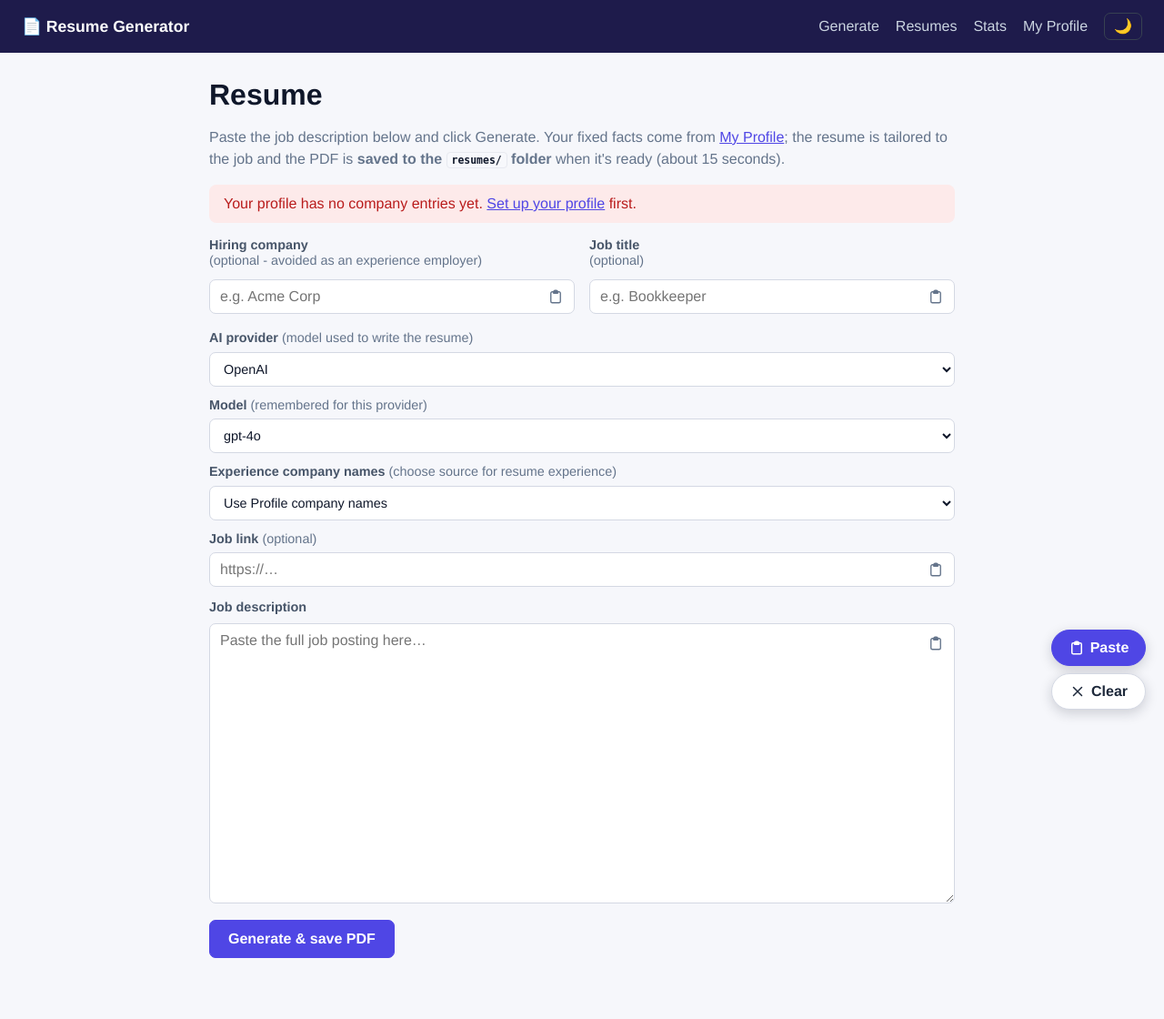
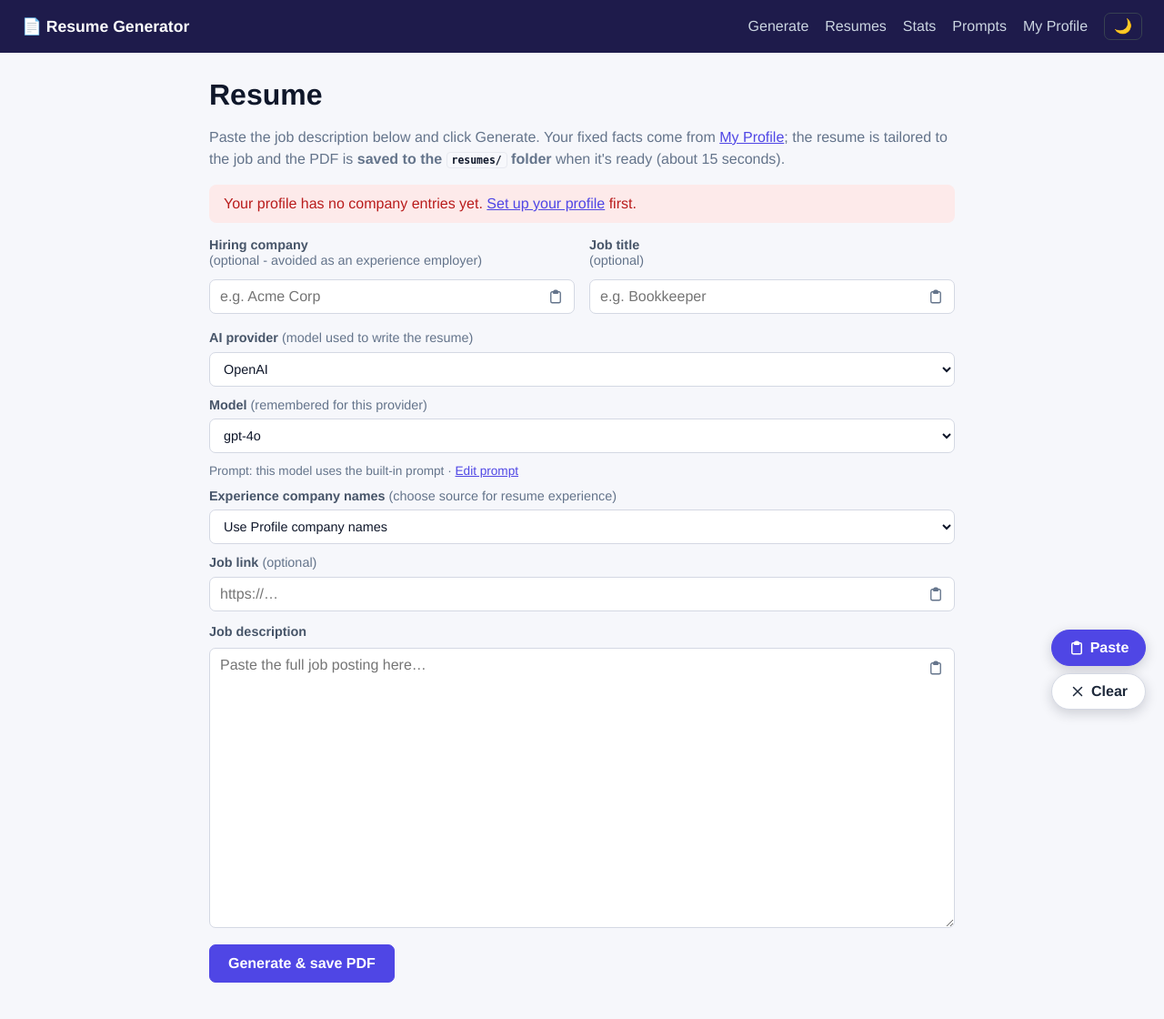
Before and after one commit to pop33557799/resume_generator, a Flask app: page / in a window 1280 px wide. Shown: the top 1120 px of the page at 91% size. Before the commit the page ends 1053 px from the top, so only its background shows below. Run offline with Flask 3, Linux system fonts and the light colour scheme.

Commit message:
add "Prompt" field for AI model

```diff
--- a/app.py
+++ b/app.py
@@ -21,7 +21,7 @@ import re
 import html
 import tempfile
 import time
-from datetime import date, timedelta
+from datetime import date, datetime, timedelta
 from pathlib import Path
 
 from openpyxl import Workbook, load_workbook
@@ -62,8 +62,9 @@ MODEL = os.getenv("OPENAI_MODEL", "gpt-4o")
 NVIDIA_MODEL = os.getenv("NVIDIA_MODEL", "deepseek-ai/deepseek-v4.1-flash")
 NVIDIA_BASE_URL = "https://integrate.api.nvidia.com/v1"
 # NVIDIA-hosted models often default to a short output cap (~1024 tokens),
-# which would cut the resume off; ask for enough room explicitly.
-NVIDIA_MAX_TOKENS = 8000
+# which would cut the resume off; ask for enough room explicitly. DeepSeek's
+# thinking plus a resume measured up to ~6,200 tokens, so leave headroom.
+NVIDIA_MAX_TOKENS = 12000
 OPENROUTER_MODEL = os.getenv("OPENROUTER_MODEL", "openai/gpt-4o")
 OPENROUTER_BASE_URL = "https://openrouter.ai/api/v1"
 # OpenRouter refuses a request unless the balance covers max_tokens up front, so
@@ -74,12 +75,12 @@ AI_PROVIDERS = ("openai", "nvidia", "openrouter")
 # Models offered in the Generate page's "Model" dropdown, per provider. Each
 # provider's model from .env is the default and is added to its list if missing.
 MODEL_CHOICES = {
-    "openai": ["gpt-4o", "gpt-4o-mini", "gpt-5.6-terra", "gpt-5.6-luna"],
+    "openai": ["gpt-4o", "gpt-4o-mini", "gpt-6-luna", "gpt-5.6-terra", "gpt-5.6-luna"],
     "nvidia": ["deepseek-ai/deepseek-v4.1-flash", "nvidia/nemotron-3.5-lightning-30b-a3b",
                "moonshotai/kimi-k3"],
-    "openrouter": ["openai/gpt-4o", "openai/gpt-4o-mini", "openai/gpt-5.6-terra",
-                   "openai/gpt-5.6-luna", "deepseek/deepseek-v4.1-flash",
-                   "anthropic/claude-sonnet-5.5"],
+    "openrouter": ["openai/gpt-4o", "openai/gpt-4o-mini", "openai/gpt-6-luna",
+                   "openai/gpt-5.6-terra", "openai/gpt-5.6-luna",
+                   "deepseek/deepseek-v4.1-flash", "anthropic/claude-sonnet-5.5"],
 }
 DEFAULT_MODELS = {"openai": MODEL, "nvidia": NVIDIA_MODEL, "openrouter": OPENROUTER_MODEL}
 for _provider, _default in DEFAULT_MODELS.items():
@@ -557,15 +558,89 @@ def build_education_text(profile: dict) -> str:
 
 
 def build_prompt(profile: dict, job_description: str, target_company: str = "",
-                 company_source: str = "profile") -> str:
+                 company_source: str = "profile", template: str = PROMPT_TEMPLATE) -> str:
     source_label = "OpenAI" if company_source == "openai" else "Profile"
-    return (PROMPT_TEMPLATE
+    return (template
             .replace("__JOBDESC__", job_description)
             .replace("__TARGETCOMPANY__", target_company or "Not provided; infer it from the job description if present")
             .replace("__COMPANYSOURCE__", source_label)
             .replace("__YOE__", str(years_of_experience(profile)))
             .replace("__COMPANIESTEXT__", build_companies_text(profile))
             .replace("__EDUCATIONTEXT__", build_education_text(profile)))
+
+
+# ---------------------------------------------------------------------------
+# Per-model prompts (edited on the Prompts page)
+# ---------------------------------------------------------------------------
+# prompts.json maps "default" or "model:<name>" to {"system", "prompt",
+# "updated"}. A model uses its own prompt, else the "default" one, else the
+# built-in SYSTEM_PROMPT + PROMPT_TEMPLATE. Prompts belong to the AI model, not
+# the provider: OpenAI's "gpt-4o" and OpenRouter's "openai/gpt-4o" share one.
+
+PROMPTS_PATH = BASE_DIR / "prompts.json"
+DEFAULT_PROMPT_KEY = "default"
+SYSTEM_PROMPT = ("You are an expert resume writer. Follow the user's instructions exactly "
+                 "and output plain text only, in the precise structure requested.")
+# Shown on the Prompts page; build_prompt() fills these in.
+PROMPT_PLACEHOLDERS = [
+    ("__JOBDESC__", "The job description pasted on the Generate page"),
+    ("__TARGETCOMPANY__", "The company name typed on the Generate page"),
+    ("__COMPANYSOURCE__", "\"Profile\" or \"OpenAI\" (the company-names choice)"),
+    ("__YOE__", "Years of experience, from the profile's dates"),
+    ("__COMPANIESTEXT__", "One line per profile company: name, location, dates"),
+    ("__EDUCATIONTEXT__", "One line per profile school: name, location, dates"),
+]
+
+
+def model_name(model: str) -> str:
+    """The AI model without its provider prefix: "openai/gpt-4o" -> "gpt-4o",
+    "deepseek-ai/deepseek-v4.1-flash" -> "deepseek-v4.1-flash"."""
+    return model.rsplit("/", 1)[-1].lstrip("~")
+
+
+def prompt_key(provider: str, model: str) -> str:
+    return f"model:{model_name(model)}"
+
+
+def prompt_models() -> dict:
+    """{prompt key: [(provider, model id), ...]} for every offered model, so a
+    model reachable through several providers appears once."""
+    groups = {}
+    for provider, models in MODEL_CHOICES.items():
+        for m in models:
+            groups.setdefault(prompt_key(provider, m), []).append((provider, m))
+    return groups
+
+
+def prompt_keys() -> list:
+    """Every key the Prompts page can edit: the default, then each model."""
+    return [DEFAULT_PROMPT_KEY] + list(prompt_models())
+
+
+def load_prompts() -> dict:
+    try:
+        data = json.loads(PROMPTS_PATH.read_text(encoding="utf-8"))
+        return data if isinstance(data, dict) else {}
+    except (OSError, ValueError):
+        return {}
+
+
+def save_prompts(prompts: dict) -> None:
+    # Write to a temp file first so a crash can't leave a half-written file.
+    tmp = PROMPTS_PATH.with_suffix(".json.tmp")
+    tmp.write_text(json.dumps(prompts, indent=2, ensure_ascii=False), encoding="utf-8")
+    os.replace(tmp, PROMPTS_PATH)
+
+
+def resolve_prompt(provider: str, model: str, prompts: dict = None) -> tuple:
+    """(system message, prompt template, source) for a model, where source is
+    "model", "default" or "built-in"."""
+    prompts = load_prompts() if prompts is None else prompts
+    for key, source in ((prompt_key(provider, model), "model"), (DEFAULT_PROMPT_KEY, "default")):
+        entry = prompts.get(key) or {}
+        if entry.get("prompt", "").strip():
+            return entry.get("system", "").strip() or SYSTEM_PROMPT, entry["prompt"], source
+    return SYSTEM_PROMPT, PROMPT_TEMPLATE, "built-in"
 
 
 # ---------------------------------------------------------------------------
@@ -759,15 +834,20 @@ def tailor_resume(profile: dict, job_description: str, target_company: str = "",
                   model: str = "") -> dict:
     client, default_model = ai_client(provider)
     model = model or default_model
+    system_prompt, template, _ = resolve_prompt(provider, model)
     limits = {}
-    # The GPT-5.x reasoning family only accepts the default temperature (1) and
-    # rejects any other value, unlike gpt-4o.
-    if "gpt-5" not in model:
+    # The GPT-5.x/6.x reasoning families only accept the default temperature (1)
+    # and reject any other value, unlike gpt-4o.
+    if not re.search(r"gpt-[5-9]", model):
         limits["temperature"] = 0.6
     if provider == "openrouter":
-        # GPT-4o writes a resume in ~1,100 tokens; reasoning models (GPT-5.x,
-        # DeepSeek, Claude) also spend tokens thinking, so give them more room.
-        limits["max_tokens"] = OPENROUTER_MAX_TOKENS if "gpt-4o" in model else 8000
+        # GPT-4o writes a resume in ~1,100 tokens; reasoning models (GPT-5.x/6.x,
+        # Claude) also spend tokens thinking, so give them more room — DeepSeek
+        # thinks the longest (measured up to ~6,200 tokens incl. the resume).
+        if "gpt-4o" in model:
+            limits["max_tokens"] = OPENROUTER_MAX_TOKENS
+        else:
+            limits["max_tokens"] = 12000 if "deepseek" in model else 8000
     elif provider == "nvidia":
         limits["max_tokens"] = NVIDIA_MAX_TOKENS
         if "nemotron" in model:
@@ -782,10 +862,9 @@ def tailor_resume(profile: dict, job_description: str, target_company: str = "",
             model=model,
             **limits,
             messages=[
-                {"role": "system", "content":
-                 "You are an expert resume writer. Follow the user's instructions exactly "
-                 "and output plain text only, in the precise structure requested."},
-                {"role": "user", "content": build_prompt(profile, job_description, target_company, company_source)},
+                {"role": "system", "content": system_prompt},
+                {"role": "user", "content": build_prompt(profile, job_description, target_company,
+                                                         company_source, template)},
             ],
         )
         parsed = parse_resume_text(response_text(resp))
@@ -796,7 +875,7 @@ def tailor_resume(profile: dict, job_description: str, target_company: str = "",
             parsed["experience"], profile, target_company)
         if problems:
             retry_prompt = (
-                build_prompt(profile, job_description, target_company, company_source)
+                build_prompt(profile, job_description, target_company, company_source, template)
                 + "\n\nSTRICT CORRECTION REQUIRED:\n"
                 + "The previous company names were invalid because: "
                 + "; ".join(problems)
@@ -810,9 +889,7 @@ def tailor_resume(profile: dict, job_description: str, target_company: str = "",
                 model=model,
                 **limits,
                 messages=[
-                    {"role": "system", "content":
-                     "You are an expert resume writer. Follow the user's instructions exactly "
-                     "and output plain text only, in the precise structure requested."},
+                    {"role": "system", "content": system_prompt},
                     {"role": "user", "content": retry_prompt},
                 ],
             )
@@ -875,10 +952,17 @@ def index():
         ai_provider = "openai"
     print("ai_provider====" + ai_provider)
     ai_models = {p: chosen_model(p, session.get(f"ai_model_{p}", "")) for p in AI_PROVIDERS}
+    saved_prompts = load_prompts()
+    # For each "provider:model": which prompt it uses ("model" / "default" /
+    # "built-in") and its Prompts-page key, shown under the Model dropdown.
+    prompt_sources = {f"{p}:{m}": {"source": resolve_prompt(p, m, saved_prompts)[2],
+                                   "key": prompt_key(p, m)}
+                      for p, models in MODEL_CHOICES.items() for m in models}
     return render_template("index.html", profiles=list_profile_names(list_profiles()),
                            active=active, profile=load_profile(active),
                            company_source=company_source, ai_provider=ai_provider,
-                           ai_models=ai_models, model_choices=MODEL_CHOICES)
+                           ai_models=ai_models, model_choices=MODEL_CHOICES,
+                           prompt_sources=prompt_sources)
 
 
 @app.route("/profile", methods=["GET", "POST"])
@@ -1277,6 +1361,63 @@ def stats():
         current_name=current_name)
 
 
+@app.route("/prompts")
+def prompts():
+    saved = load_prompts()
+    keys = prompt_keys()
+    current = request.args.get("key", "")
+    if current not in keys:
+        current = DEFAULT_PROMPT_KEY
+
+    choices = [(k, "Default (all models)" if k == DEFAULT_PROMPT_KEY else k.split(":", 1)[1])
+               for k in keys]
+    if current in saved:
+        status = "Custom prompt"
+    elif current == DEFAULT_PROMPT_KEY:
+        status = "Built-in prompt"
+    else:
+        status = "Uses the default prompt"
+
+    # Show the prompt this entry uses now, so editing starts from it.
+    if current in saved:
+        prompt_text = saved[current].get("prompt", "")
+    elif current == DEFAULT_PROMPT_KEY:
+        prompt_text = PROMPT_TEMPLATE
+    else:
+        provider, model = prompt_models()[current][0]
+        prompt_text = resolve_prompt(provider, model, saved)[1]
+
+    return render_template("prompts.html", choices=choices, current=current,
+                           saved_keys=set(saved), status=status, prompt_text=prompt_text,
+                           is_custom=current in saved, placeholders=PROMPT_PLACEHOLDERS)
+
+
+@app.route("/prompts/save", methods=["POST"])
+def save_prompt():
+    key = request.form.get("key", "")
+    if key not in prompt_keys():
+        abort(400)
+    saved = load_prompts()
+    if request.form.get("action") == "reset":
+        saved.pop(key, None)
+        save_prompts(saved)
+        flash("Reset to the default prompt.", "success")
+        return redirect(url_for("prompts", key=key))
+
+    prompt_text = request.form.get("prompt", "").replace("\r\n", "\n")
+    if not prompt_text.strip():
+        flash("The prompt is empty — nothing saved.", "error")
+        return redirect(url_for("prompts", key=key))
+    saved[key] = {"prompt": prompt_text, "updated": datetime.now().strftime("%Y-%m-%d %H:%M")}
+    save_prompts(saved)
+    if "__JOBDESC__" in prompt_text:
+        flash("Prompt saved.", "success")
+    else:
+        flash("Prompt saved — but it has no __JOBDESC__, so the job description won't be sent.",
+              "error")
+    return redirect(url_for("prompts", key=key))
+
+
 @app.route("/generate", methods=["POST"])
 def generate():
     job_description = request.form.get("job_description", "").strip()
@@ -1484,4 +1625,5 @@ def resume_file(filename):
 
 
 if __name__ == "__main__":
-    app.run(debug=True, port=5000, use_reloader=False)
+    # host="0.0.0.0" listens on all interfaces so the app is reachable via the LAN IP, not just 127.0.0.1.
+    app.run(debug=True, host="0.0.0.0", port=int(os.getenv("PORT", 5000)), use_reloader=False)
--- a/static/style.css
+++ b/static/style.css
@@ -251,3 +251,6 @@ table.resumes tr.is-rejected:hover { background: var(--rejected-bg-hover); }
   .float-actions { right: 12px; bottom: 12px; }
   .float-toast { right: 12px; bottom: 116px; max-width: calc(100vw - 24px); }
 }
+
+/* Generate page: which prompt the selected model uses. */
+.prompt-note { margin: 4px 0 0; font-size: .85rem; }
--- a/templates/base.html
+++ b/templates/base.html
@@ -26,6 +26,7 @@
       <a href="{{ url_for('index') }}">Generate</a>
       <a href="{{ url_for('resumes') }}">Resumes</a>
       <a href="{{ url_for('stats') }}">Stats</a>
+      <a href="{{ url_for('prompts') }}">Prompts</a>
       <a href="{{ url_for('profile') }}">My Profile</a>
       <button type="button" id="theme-toggle" class="theme-toggle"
               onclick="toggleTheme()" aria-label="Toggle dark mode" title="Toggle dark mode">🌙</button>
--- a/templates/index.html
+++ b/templates/index.html
@@ -86,6 +86,8 @@
     </select>
   </label>
   {% endfor %}
+  <p class="muted prompt-note">Prompt: <span id="prompt-source"></span> ·
+    <a id="prompt-edit-link" href="{{ url_for('prompts') }}">Edit prompt</a></p>
   <label for="company_source" style="margin-top:6px;display:block"><strong>Experience company names</strong>
     <span class="muted">(choose source for resume experience)</span>
     <select id="company_source" name="company_source">
@@ -136,11 +138,31 @@
 {% block scripts %}
 <script>
   const providerSelect = document.getElementById('ai_provider');
+  // Per "provider:model": {source, key} — see resolve_prompt() in app.py.
+  const promptSources = {{ prompt_sources | tojson }};
+  const promptSourceLabels = {
+    'model': 'its own prompt', 'default': 'the Default prompt', 'built-in': 'the built-in prompt',
+  };
+  const promptsUrl = {{ url_for('prompts') | tojson }};
+
+  function updatePromptNote() {
+    const provider = providerSelect.value;
+    const model = document.getElementById('ai_model_' + provider).value;
+    const info = promptSources[provider + ':' + model] || {};
+    document.getElementById('prompt-source').textContent =
+      'this model uses ' + (promptSourceLabels[info.source] || 'the built-in prompt');
+    document.getElementById('prompt-edit-link').href =
+      promptsUrl + (info.key ? '?key=' + encodeURIComponent(info.key) : '');
+  }
+
   providerSelect.addEventListener('change', () => {
     document.querySelectorAll('.ai-model').forEach((el) => {
       el.style.display = el.dataset.provider === providerSelect.value ? 'block' : 'none';
     });
+    updatePromptNote();
   });
+  document.querySelectorAll('.ai-model select').forEach((sel) => sel.addEventListener('change', updatePromptNote));
+  updatePromptNote();
 
   // ---- Floating Paste / Clear (Job Bid Assister extension) ----
   const jobFields = {
```
Also changed, not shown: prompts.json (added, +10 -0 lines), templates/prompts.html (added, +47 -0 lines).
